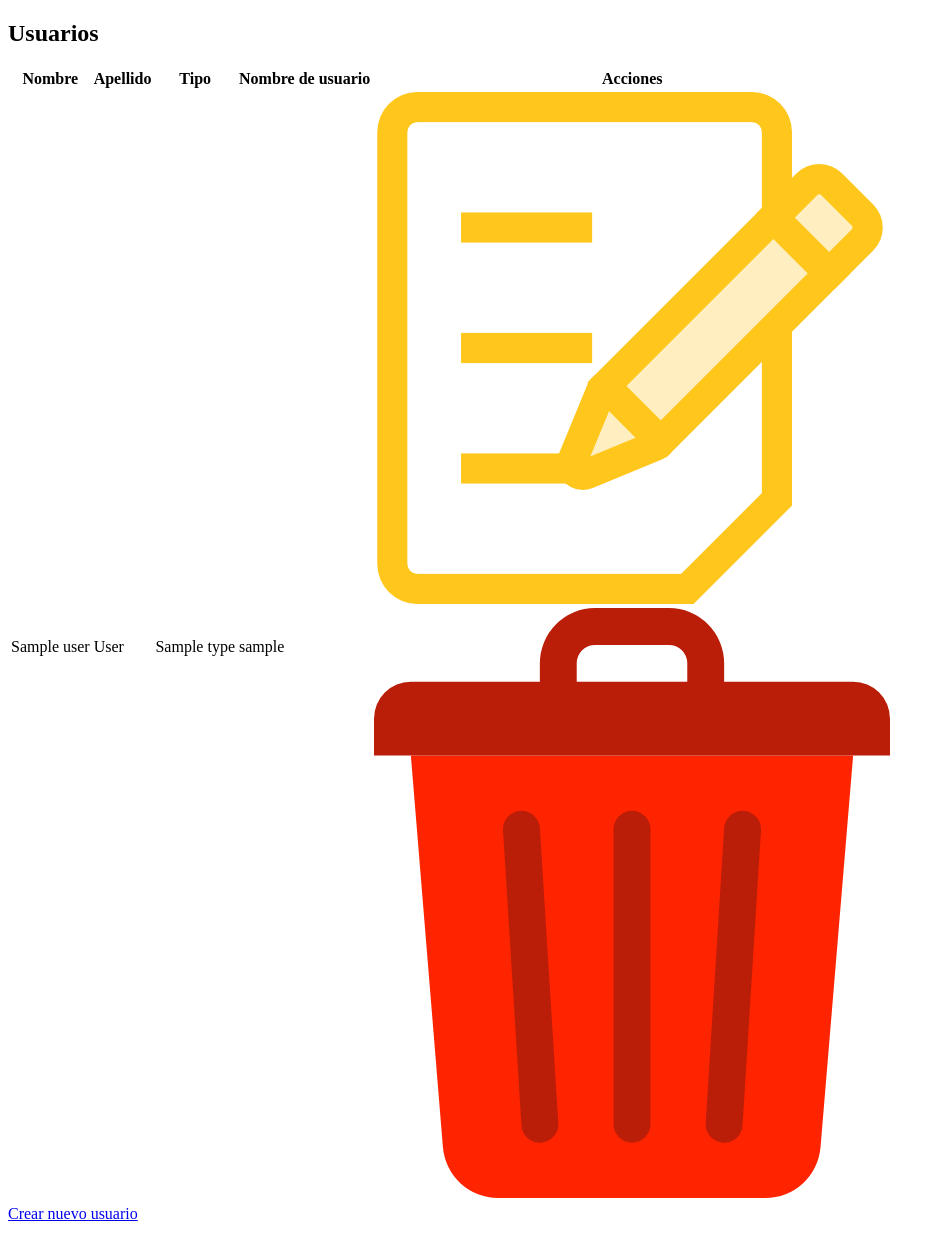
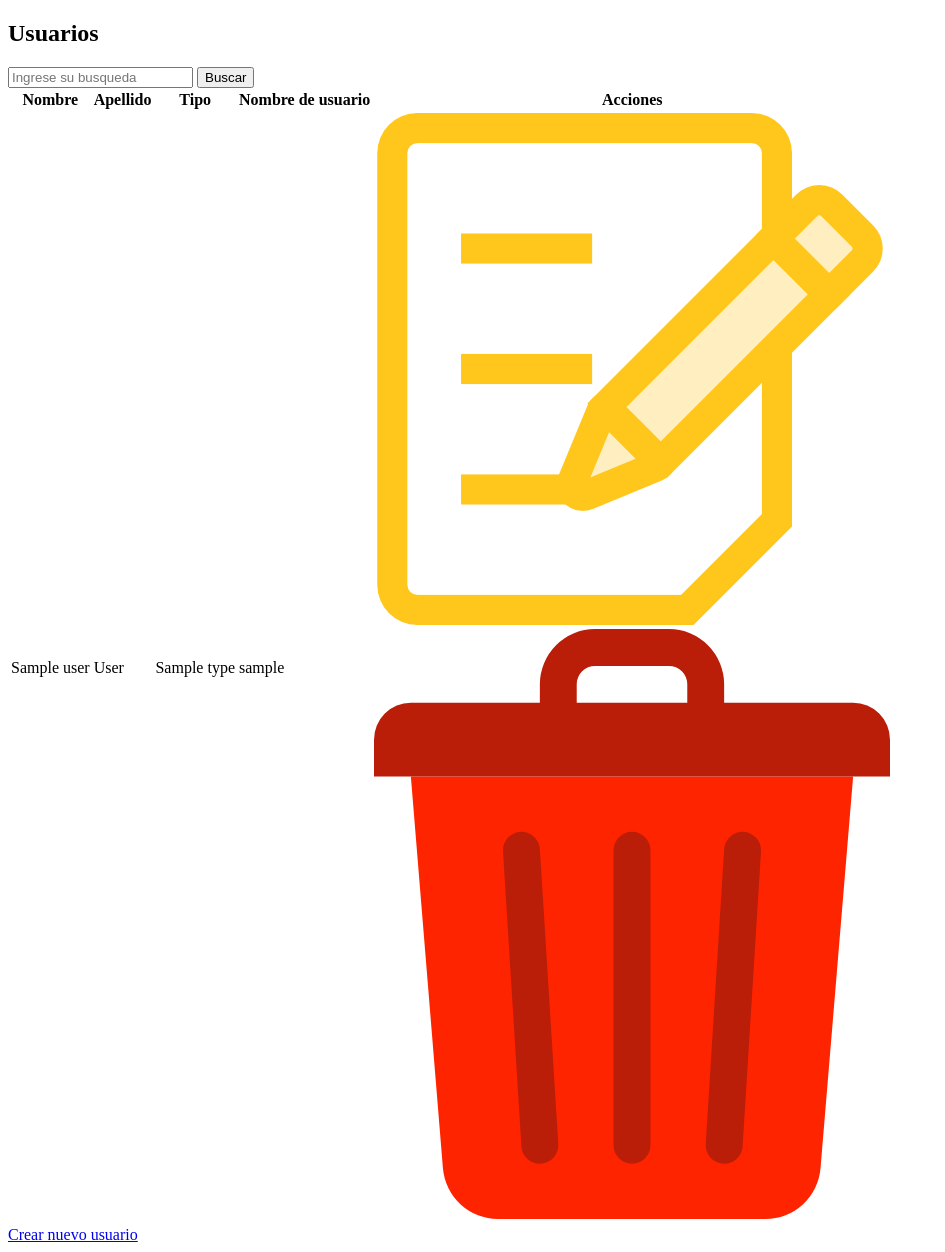
Before and after one commit to Ezekl22/integralservice, a PHP site: the page made by vistas/usuario/index.php in a window 1280 px wide. Shown: the whole page, without its empty margins (0-945 px from the left). Before the commit the page ends 1221 px from the top, so only its background shows below. Run offline with PHP 8.4, Linux system fonts and the light colour scheme; the template is opened without the code that fills it: most values are stand-ins (such as "Sample title", 1, 10 or a date in 2020).

Commit message:
feature/usuario
agrego buscador

```diff
--- a/vistas/usuario/index.php
+++ b/vistas/usuario/index.php
@@ -12,7 +12,13 @@
         </article>
         <article class="mt-5 d-flex flex-column align-items-center">
             <div class="grilla w-75 d-flex flex-column align-items-center rounded-4">
-                <div class="border w-75 mt-5 mb-5 rounded-4">
+                <div class="d-flex w-75 justify-content-end mt-3">
+                    <div class="input-group input-group-sm w-25">
+                        <input type="text" class="form-control" placeholder="Ingrese su busqueda" aria-label="Recipient's username" aria-describedby="buscar">
+                        <input class="btn btn-outline-secondary button" type="button" id="buscar" value="Buscar"></button>
+                    </div>
+                </div>
+                <div class="border w-75 mt-3 mb-5 rounded-4">
                     <table class="grilla__contenedor border-0">
                         <tr class="grilla grilla__cabecera">
                             <th>Nombre</th>
```
Also changed, not shown: assets/css/style.css (line endings or trailing spaces).
